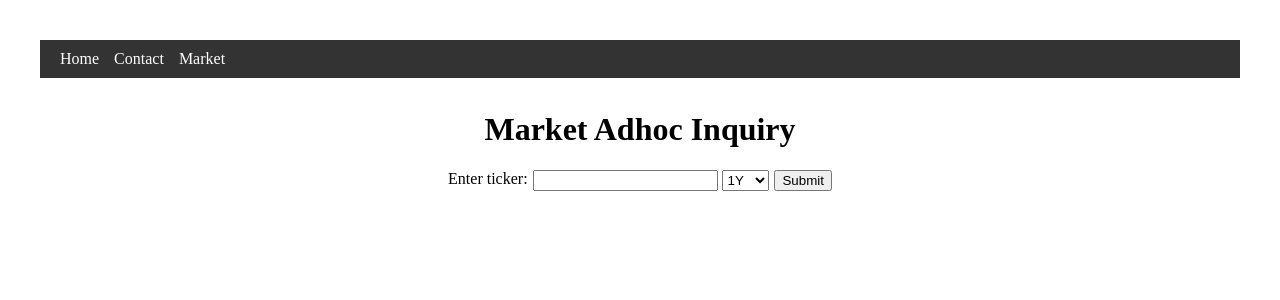
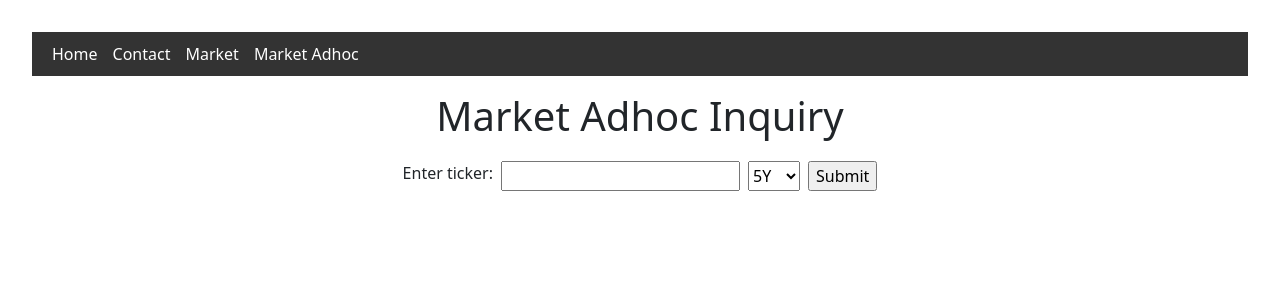
Before and after one commit to crackCodeLogn/dashboard-app-react-vite, a React (Vite) app: page /market/adhoc in a window 1280 px wide. Shown: the top 300 px of the page. Built offline with nearby package versions, Linux system fonts and the light colour scheme.

Commit message:
Include ticker symbol data and switch to react-bootstrap

```diff
--- a/package.json
+++ b/package.json
@@ -11,12 +11,13 @@
   },
   "dependencies": {
     "axios": "^1.7.9",
+    "bootstrap": "^5.3.3",
     "dayjs": "^1.11.13",
     "echarts": "^5.6.0",
     "echarts-for-react": "^3.0.2",
     "lightweight-charts": "^4.2.2",
     "react": "^18.3.1",
-    "react-bootstrap": "^2.10.7",
+    "react-bootstrap": "^2.10.8",
     "react-dom": "^18.3.1",
     "react-router-dom": "^7.1.1",
     "sprintf-js": "^1.1.3"
--- a/src/App.css
+++ b/src/App.css
@@ -43,18 +43,23 @@
     color: #888;
 }
 
+h1 {
+    padding-top: 1rem;
+}
+
 .row {
     display: flex;
     flex-direction: column;
     justify-content: center;
-    margin: 0.75rem;
+    align-items: center;
+    gap: .8rem;
 }
 
 .row-distance-5 {
     display: flex;
     flex-direction: row;
     justify-content: center;
-    gap: 0.31rem;
+    gap: .5rem;
 }
 
 .error {
--- a/src/App.tsx
+++ b/src/App.tsx
@@ -1,4 +1,5 @@
 import './App.css'
+import 'bootstrap/dist/css/bootstrap.min.css';
 import {BrowserRouter, Route, Routes} from "react-router-dom";
 import NavigationBar from "./navbar/NavigationBar.tsx";
 import Home from "./pages/Home.tsx";
--- a/src/navbar/NavigationBar.tsx
+++ b/src/navbar/NavigationBar.tsx
@@ -18,6 +18,7 @@ const NavigationBar = () => {
         <Link to={"/"}>Home</Link>
         <Link to={"/contact"}>Contact</Link>
         <Link to={"/market"}>Market</Link>
+        <Link to={"/market/adhoc"}>Market Adhoc</Link>
       </div>
     </nav>
   )
--- a/src/pages/MarketDataAdhoc.tsx
+++ b/src/pages/MarketDataAdhoc.tsx
@@ -3,6 +3,7 @@ import {fetchTickerData, MarketTickerData} from "../services/MarketDataService.t
 import CustomError from "../components/error/CustomError.tsx";
 import {useEffect, useState} from "react";
 import dayjs, {ManipulateType} from "dayjs";
+import Table from "react-bootstrap/Table";
 
 const TICKER_DATE_FORMAT: string = 'YYYY-MM-DD';
 const TIME_RANGES: TimeRange[] = [
@@ -28,11 +29,15 @@ interface TimeRange {
 
 export interface TickerData {
   data: { date: string, price: number }[];
+  name: string;
+  sector: string;
+  type: string;
+  symbol: string;
 }
 
 const MarketDataAdhoc = () => {
   const [tickerSymbol, setTickerSymbol] = useState('');
-  const [timeRangeIndex, setTimeRangeIndex] = useState(5);
+  const [timeRangeIndex, setTimeRangeIndex] = useState(6);
   const [tickerData, setTickerData] = useState<TickerData | null>(null);
   const [isLoading, setIsLoading] = useState(false);
   const [chartData, setChartData] = useState<ChartOneSeriesProps | null>(null);
@@ -49,6 +54,7 @@ const MarketDataAdhoc = () => {
     }
 
     setChartData(null);
+    setTickerData(null);
     setIsLoading(true);
     setError(false);
 
@@ -100,7 +106,7 @@ const MarketDataAdhoc = () => {
   }, [tickerData]);
 
   return (
-    <div>
+    <div className={'row'}>
       <div className={'row'}>
         <h1> Market Adhoc Inquiry </h1>
         <form className={'row-distance-5'} onSubmit={handleTickerSubmit}>
@@ -131,6 +137,25 @@ const MarketDataAdhoc = () => {
         ? <Chart1 {...chartData}/>
         : (error ? <CustomError errorMsg={'*** NO DATA FOUND ***'}/> :
           (isLoading ? 'loading...' : ''))}
+
+      {tickerData
+        ? <Table striped bordered hover variant={'light'}>
+          <tbody>
+          <tr>
+            <td>Name</td>
+            <td><strong>{tickerData.name}</strong></td>
+          </tr>
+          <tr>
+            <td>Sector</td>
+            <td>{tickerData.sector}</td>
+          </tr>
+          <tr>
+            <td>Type</td>
+            <td>{tickerData.type}</td>
+          </tr>
+          </tbody>
+        </Table>
+        : ''}
     </div>
   )
 };
```
Lines whose indentation alone changed are shown as unchanged.
